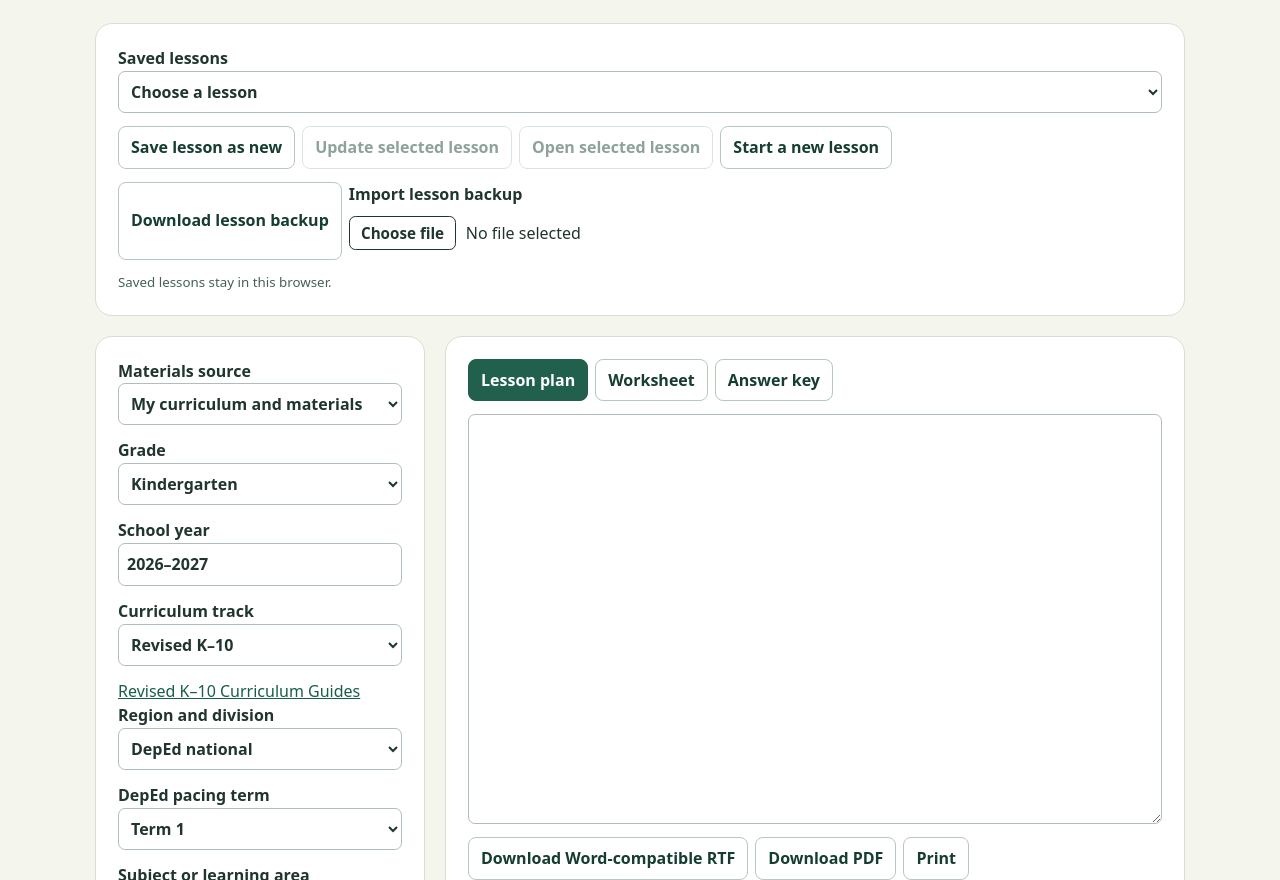
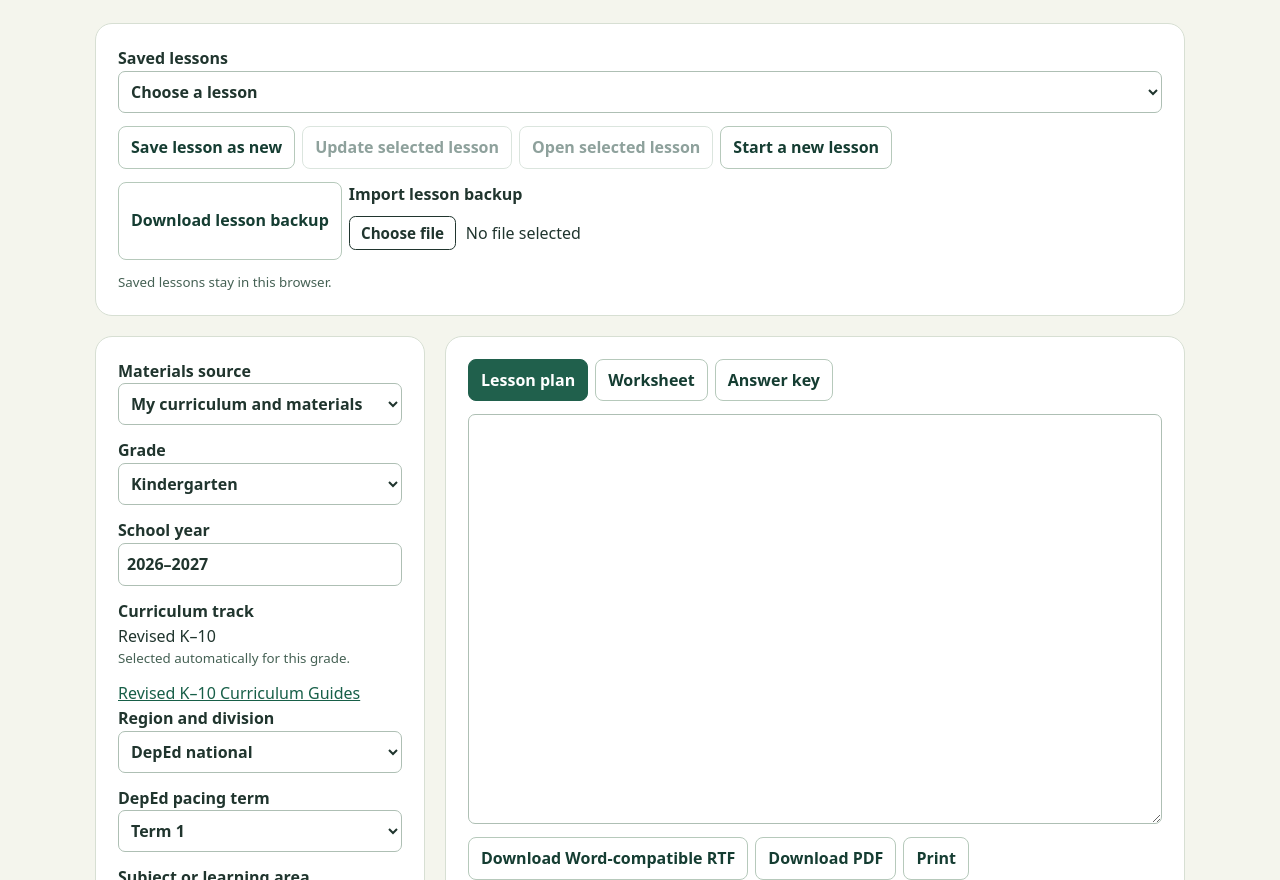
Before and after one commit to puguang01-a11y/guroprep, a plain HTML site: page dist/index.html in a window 1280 px wide. Shown: the part 220-1100 px from the top of the page. Drawn offline with Linux system fonts and the light colour scheme.

Commit message:
Show automatic curriculum tracks and reserve selection for Grade 12

```diff
--- a/dist/index.html
+++ b/dist/index.html
@@ -37,7 +37,8 @@ fieldset{border:1px solid #d7dfd3;border-radius:8px;margin:0 0 14px;padding:10px
 <div id="ownFields">
 <label>Grade<select id="grade"></select></label>
 <label>School year<input id="schoolYear" value="2026–2027" required></label>
-<label>Curriculum track<select id="track"><option value="k10">Revised K–10</option><option value="new">Strengthened SHS</option><option value="legacy">Existing SHS</option></select></label>
+<div id="fixedTrack"><strong>Curriculum track</strong><div id="trackName">Revised K–10</div><small>Selected automatically for this grade.</small></div>
+<label id="trackChoice" hidden>Curriculum track<select id="track"><option value="k10">Revised K–10</option><option value="new">Strengthened SHS</option><option value="legacy">Existing SHS</option></select></label>
 <div id="officialSources"></div>
 <small id="gradeTwelvePolicy" hidden></small>
 <label>Region and division<select id="region"><option value="national">DepEd national</option><option value="region7">Region VII · Central Visayas</option><option value="cebu">Region VII · Cebu City</option><option value="toledo">Region VII · Toledo City</option></select></label>
@@ -304,8 +305,16 @@ function updateSources(savedSubjectGroup) {
   const grade = grades.indexOf(value('grade'));
   const track = get('track');
   const choices = grade < 11 ? ['k10'] : grade === 11 ? ['new'] : ['new','legacy'];
-  for (const option of track.options) option.disabled = !choices.includes(option.value);
+  for (const option of track.options) {
+    option.hidden = !choices.includes(option.value);
+    option.disabled = option.hidden;
+  }
   if (!choices.includes(track.value)) track.value = choices[0];
+  const automatic = choices.length === 1;
+  get('fixedTrack').hidden = !automatic;
+  get('trackChoice').hidden = automatic;
+  get('trackName').textContent = track.selectedOptions[0].textContent;
+
   const senior=isSeniorCatalog();
   get('gradeOneTools').hidden = !hasPrimaryLibrary();
   get('subjectGroupField').hidden = !senior;
```
